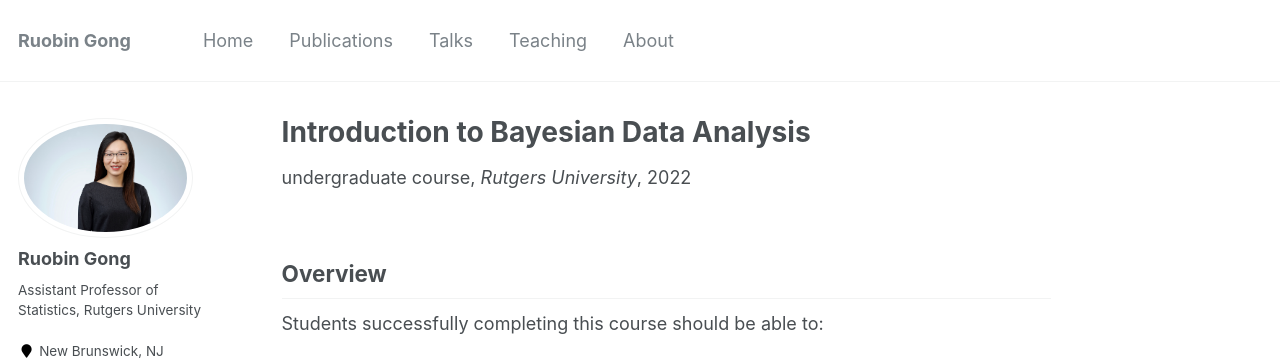
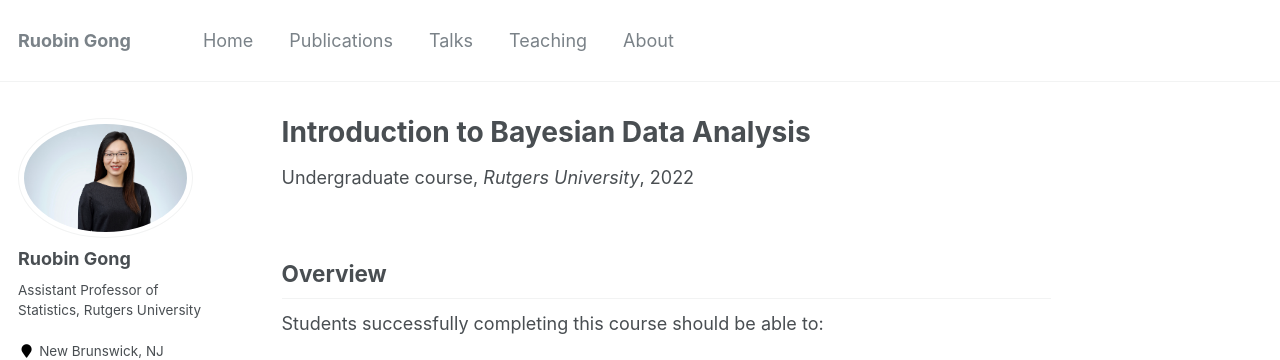
Before and after one commit to RuobinGong/RuobinGong.github.io, a Jekyll site: the page built from _teaching/01-960-365.md, in a window 1280 px wide and 1196 px high. Shown: the top 360 px of the window. Built offline with Jekyll 4.4.1, drawn with Linux system fonts in a browser that asks for light colours; some web fonts are replaced.

Commit message:
Update 01-960-365.md

```diff
--- a/_teaching/01-960-365.md
+++ b/_teaching/01-960-365.md
@@ -1,7 +1,7 @@
 ---
 title: "Introduction to Bayesian Data Analysis"
 collection: teaching
-type: "undergraduate course"
+type: "Undergraduate course"
 permalink: /teaching/01-960-365
 venue: "Rutgers University"
 date: 2022-09-01
```
